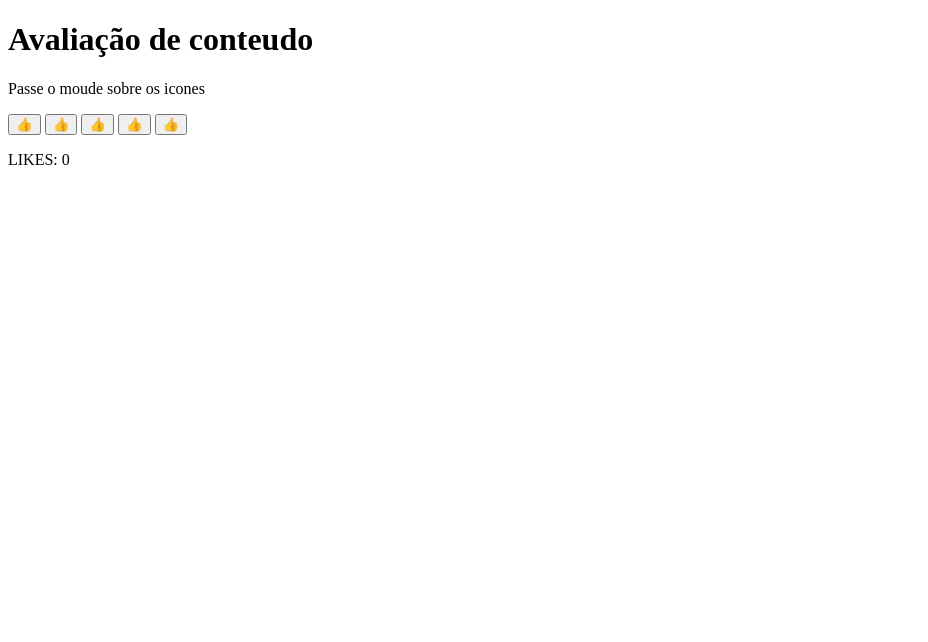
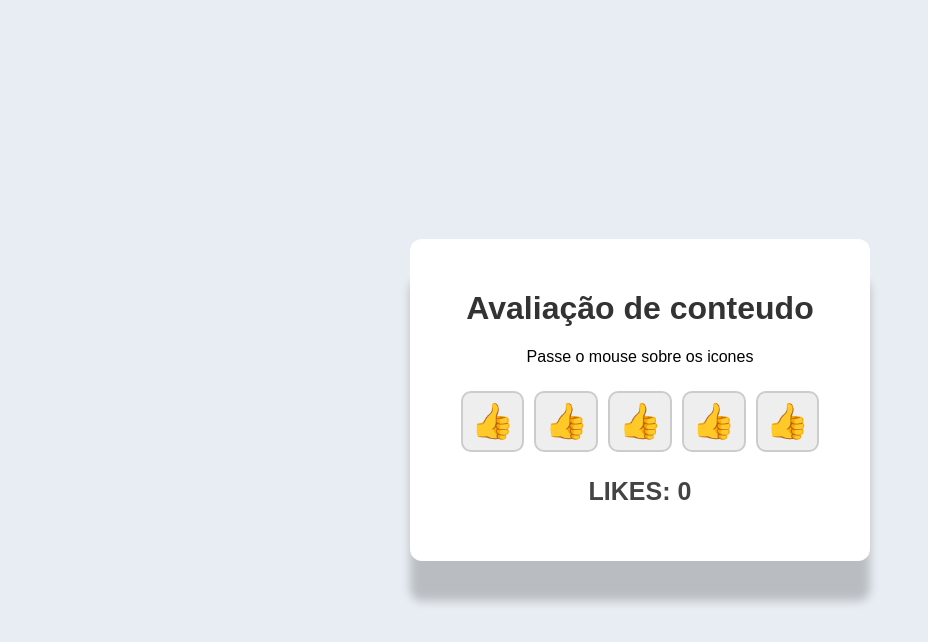
Before and after one commit to joselopesalves-tech/Likes_, a plain HTML site: page index.html in a window 1280 px wide. Shown: the whole page, without its empty margins (0-928 px from the left). Drawn offline with Linux system fonts and the light colour scheme.

Commit message:
alteração 2

```diff
--- a/estilo.css
+++ b/estilo.css
@@ -0,0 +1,53 @@
+body{
+    margin: 0;
+    height: 100vh;
+    font-family: Arial, Helvetica, sans-serif;
+    background-color: #e8edf3;
+    display: flex;
+    justify-content: center;
+    align-items: center;
+}
+.cartao{
+    width: 400px;
+    padding: 30px;
+    text-align: center;
+    background-color: white;
+    border-radius: 12px;
+    box-shadow: 0 40px 10px rgba(0,0,0,0.2);
+}
+h1{
+    color: #333333;
+}
+.area-likes{
+    margin: 25px 0;
+    display: flex;
+    justify-content: center;
+    gap: 10px;
+}
+.likes{
+    padding: 8px;
+    font-size: 35px;
+    background-color: #eeeeee;
+    border: 2px solid #cccccc;
+    border-radius: 10px;
+    cursor: pointer;
+    filter: grayscale(100%)
+    opacity:1;
+    transition: 0.3s;
+}
+.likes:hover {
+    border-color: lightblue;
+    transform: scale(1.2);
+}
+    .likes.ativo{
+        background-color: #dbeaff;
+        border-color: lightblue;
+        filter: grayscale(0%);
+        opacity: 1;
+        transform: scale(1.1);
+    }
+    .resultado{
+        color: #444444;
+        font-size: 25px;
+        font-weight: bold;
+    }
--- a/index.html
+++ b/index.html
@@ -7,18 +7,17 @@
     <link rel="stylesheet" href="estilo.css">
 </head>
 <body>
-    <main>
+    <main class="cartao">
         <h1>Avaliação de conteudo</h1>
-        <p>Passe o moude sobre os icones</p>
+        <p>Passe o mouse sobre os icones</p>
         <div class="area-likes">
-            <button class="likes"> &#128077; </button>
-            <button class="likes"> &#128077; </button>
-            <button class="likes"> &#128077; </button>
-            <button class="likes"> &#128077; </button>
-            <button class="likes"> &#128077; </button>
+            <button class="likes" data-valor="1"> &#128077; </button>
+            <button class="likes" data-valor="2"> &#128077; </button>
+            <button class="likes" data-valor="3"> &#128077; </button>
+            <button class="likes" data-valor="4"> &#128077; </button>
+            <button class="likes" data-valor="5"> &#128077; </button>
         </div>
-        <p class="resultado"> LIKES: <span> 0 </span> </p>
-
+        <p class="resultado"> LIKES: <span id="contador"> 0 </span> </p>
     </main>
 </body>
 </html>
```
